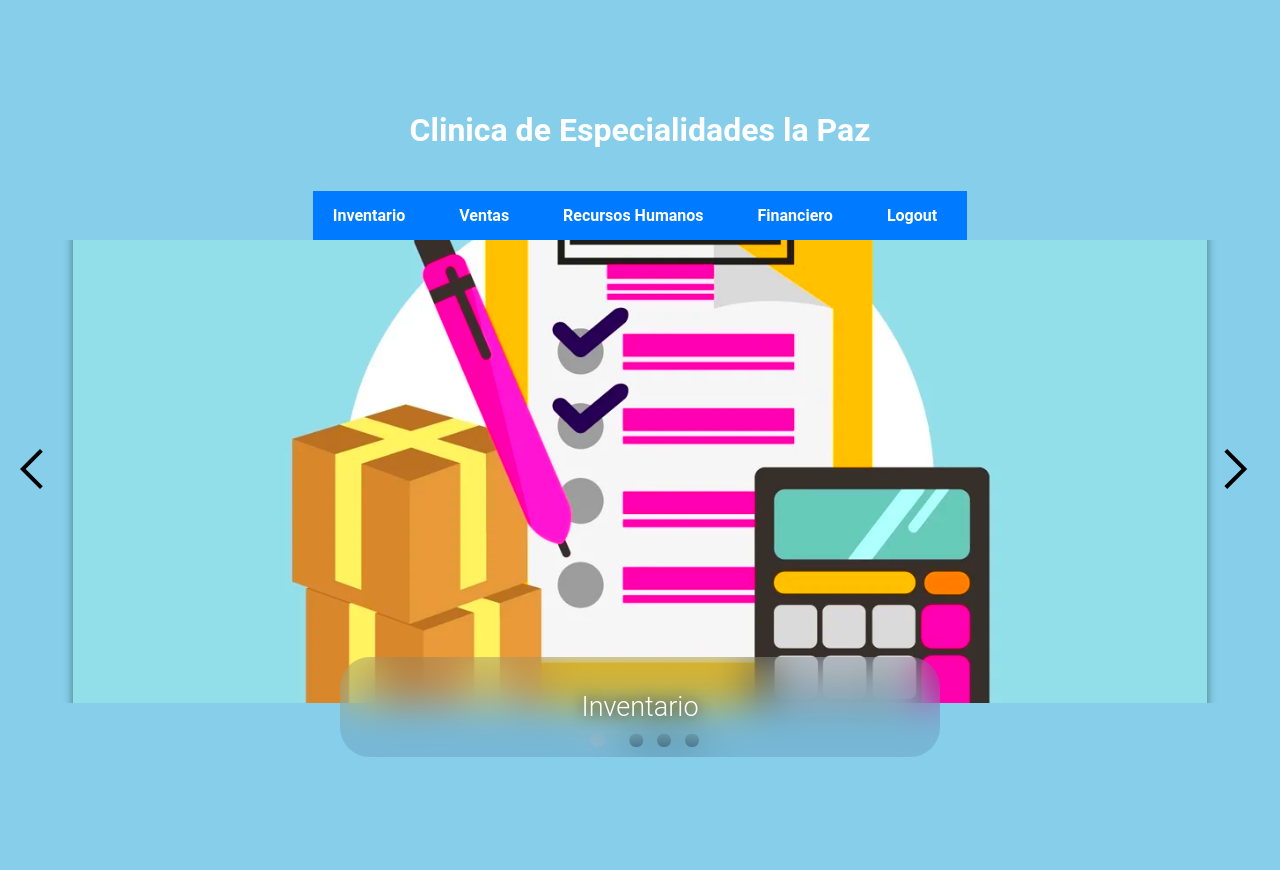
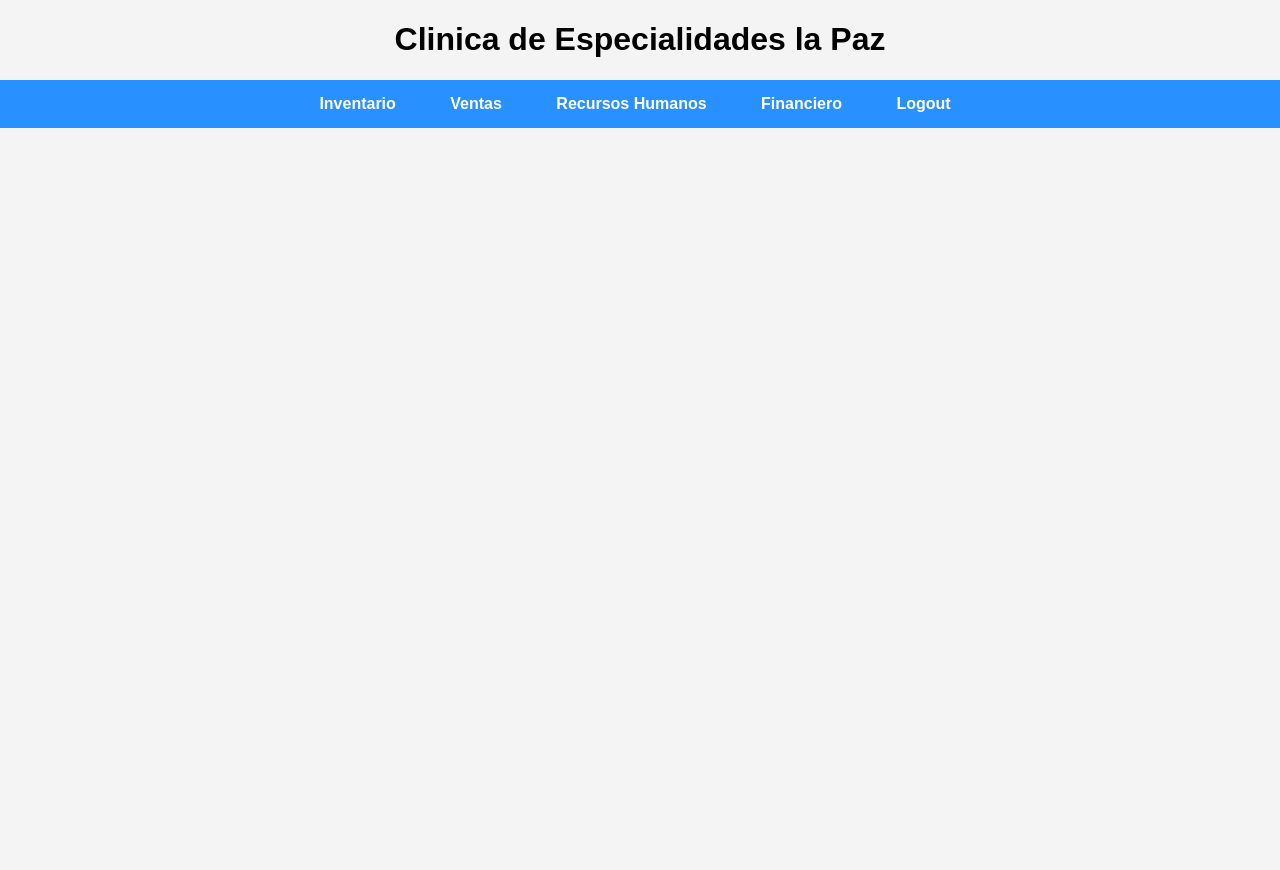
Before and after one commit to url-classes/ClinicaDental, a Django app: page /index/ in a window 1280 px wide. After the commit the page ends 128 px from the top, so only its background shows below. Run offline with Django 5.2, Linux system fonts and the light colour scheme.

Commit message:
Nuevo Index

```diff
--- a/app/static/css/styleIndex.css
+++ b/app/static/css/styleIndex.css
@@ -1,3 +1,10 @@
+/* Encabezado */
+header{
+    display: flex;        /* Usa Flexbox */
+    justify-content: center; /* Centra horizontalmente */
+    align-items: center;  /* Centra verticalmente */
+  }
+
 /* Estilos Generales */
 body {
     font-family: Arial, sans-serif;
@@ -6,13 +13,7 @@ body {
     background-color: #f4f4f4;
 }
 
-/* Encabezado */
-header {
-    background-color: none; /* Cambiar el color de fondo del encabezado */
-    color: white;
-    padding: 20px;
-    text-align: center;
-}
+
 
 /* Navegación */
 nav ul {
@@ -30,36 +31,13 @@ nav ul li a {
     color: skyblue;
 }
 
-/* Secciones */
-section {
-    margin: 20px;
-    padding: 20px;
-    background-color: white;
-    border-radius: 8px;
-}
 
-/* Pie de página */
-footer {
-    background-color: #007bff;
-    color: white;
-    text-align: center;
-    padding: 10px;
-    position: fixed;
-    bottom: 0;
-    width: 100%;
-}
-
-/* Imágenes */
-img {
-    max-width: 100%;
-    height: auto;
-}
 /* Reset básico para la lista */
 .menu-bar {
     list-style: none;
     margin: 0;
     padding: 0;
-    background: #007bff;
+    background: #2890ff;
     text-align: center;
 }
 
@@ -80,119 +58,3 @@ img {
     background-color: #587ba0;
     color: #ffffff;
 }
-
-@import url('https://fonts.googleapis.com/css2?family=Roboto:wght@300;400;500;700&display=swap');
-
-body{
-    width: 100vw;
-    height: 100vh;
-    background-color: skyblue;
-    font-family: 'Roboto', sans-serif;
-    margin: 0;
-    padding: 0;
-
-    /* Contenedor */
-    display: flex;
-    flex-direction: column;
-    align-items: center;
-    justify-content: center;
-    padding-top: 70px;
-    overflow: hidden;
-}
-
-.carrusel{
-    display: flex;
-    align-items: center;
-    justify-content: center;
-    overflow: hidden;
-    width: 100%;
-    height: 100vh;
-}
-
-.imagenes{
-    display: flex;
-    flex-direction: column;
-    align-items: center;
-    justify-content: end;
-}
-
-.img{
-    box-shadow: 0px 4px 10px 0px rgba(69, 102, 97, 0.85);
-    height: 576px;
-    width: 1134px;
-    border-radius: 15px ;
-    margin: 5px;
-    object-fit: cover;
-    filter: saturate(175%);
-}
-
-.texto{
-    overflow: hidden;
-    position: absolute;
-    flex-direction: column;
-    transform: translateY(0px);
-    margin-bottom: 9px;
-    backdrop-filter: blur(20px);
-    background-color: rgba(63, 106, 138, 0.21);
-    display: flex;
-    align-items: center;
-    justify-content: center;
-    border-radius: 30px;
-}
-
-.texto h3{
-    text-shadow: 0px 0px 15px black;
-    padding-top: 40px;
-    color: white;
-    font-weight: 300;
-    font-size: 27px;
-}
-
-.texto p{
-    align-items: center;
-    padding: 20px;
-    color:white;
-    font-size: 0px;
-    font-weight: 300;
-}
-
-.imagenes .texto{
-    width: 600px;
-    height: 100px;
-    transition: 1s;
-}
-
-.imagenes:hover .texto{
-    transition: height 1s, transform 1s, background-color 1s;
-    transform: translateY(-150px);
-    height: 300px;
-    background-color: rgba(146, 206, 252, 0.71);
-}
-
-.imagenes:hover .texto p{
-    transition: font-size 0s .2s linear;
-    font-size: 23px;
-    font-weight: 300;
-
-    text-shadow: 0px 0px 10px #000000;
-}
-
-.puntos{
-    display: flex;
-    align-items: center;
-    justify-content: center;
-}
-
-.puntos p{
-    font-size: 100px;
-    font-weight: 500;
-    margin-top: -50px;
-    color: black;
-}
-
-.puntos .bold{
-    font-weight: 700;
-    margin-left: 10px;
-    margin-right: 10px;
-    color: #d0c9dd ;
-}
--- a/app/static/css/styleVenta.css
+++ b/app/static/css/styleVenta.css
@@ -8,7 +8,7 @@ h1 {
   text-align: center; /* Centra el texto del título */
   margin-top: 20px; /* Añade un margen superior para separarlo del contenido anterior */
   margin-bottom: 30px; /* Añade un margen inferior para separarlo de la tabla */
-  color: #333; /* Cambia el color del texto */
+  color: #253d8d; /* Cambia el color del texto */
   font-family: 'Arial', sans-serif; /* Cambia la fuente del texto */
 }
 
--- a/app/templates/index.html
+++ b/app/templates/index.html
@@ -9,10 +9,11 @@
     <title>Clinica de Especiliadades la Paz</title>
     <link rel="stylesheet" href="{% static 'css/styleIndex.css' %}">
 </head>
+<header>
+    <h1>Clinica de Especialidades la Paz</h1>
+</header>
 <body>
-    <header>
-        <h1>Clinica de Especialidades la Paz</h1>
-    </header>
+
     <nav>
         <ul class="menu-bar">
             <li><a href="{% url 'inventario' %}">Inventario</a></li>
@@ -22,36 +23,6 @@
             <li><a href="{% url 'signin' %}">Logout</a></li>
         </ul>
     </nav>
-    <div class="carrusel">
-        <div class="atras">
-            <img id="atras" src="{% static 'img/atras.svg' %}" alt="atras" loading="lazy">
-        </div>
-
-        <div class="imagenes">
-            <div id="img">
-                <img class="img" src="{% static 'img/inventario.webp'  %}" alt="imagen 1" loading="lazy">
-            </div>
-
-            <div id="texto" class="texto">
-                <h3>INVENTARIO</h3>
-                <p>
-                    La parte de inventario fue hecha con la finalidad de poder llevar un control
-                    sobre los materiales que se encuentran en la clínica.
-                </p>
-            </div>
-        </div>
-
-        <div class="adelante" id="adelante">
-            <img src="{% static 'img/adelante.svg' %}" alt="adelante" loading="lazy">
-        </div>
-    </div>
-
-    <div class="puntos" id="puntos"></div>
-    <script>
-        // Definir la base de la URL estática
-        const baseUrlStatic = "{% static '' %}";
-    </script>
-    <script src="{% static 'js/scriptIndex.js' %}"></script>
 </body>
 </html>
 {% endblock %}
--- a/clinica/settings.py
+++ b/clinica/settings.py
@@ -86,7 +86,7 @@ DATABASES = {
         'ENGINE': 'django.db.backends.mysql',  # Motor de base de datos para MySQL
         'NAME': 'clinica_dental',  # Nombre de la base de datos
         'USER': 'root',  # Usuario de la base de datos
-        'PASSWORD': 'root',  # Contraseña del usuario de la base de datos
+        'PASSWORD': 'MALUGUCK57',  # Contraseña del usuario de la base de datos
         'HOST': 'localhost',  # Dirección del servidor de base de datos
         'PORT': '3306',  # Puerto del servidor de base de datos
     }
```
